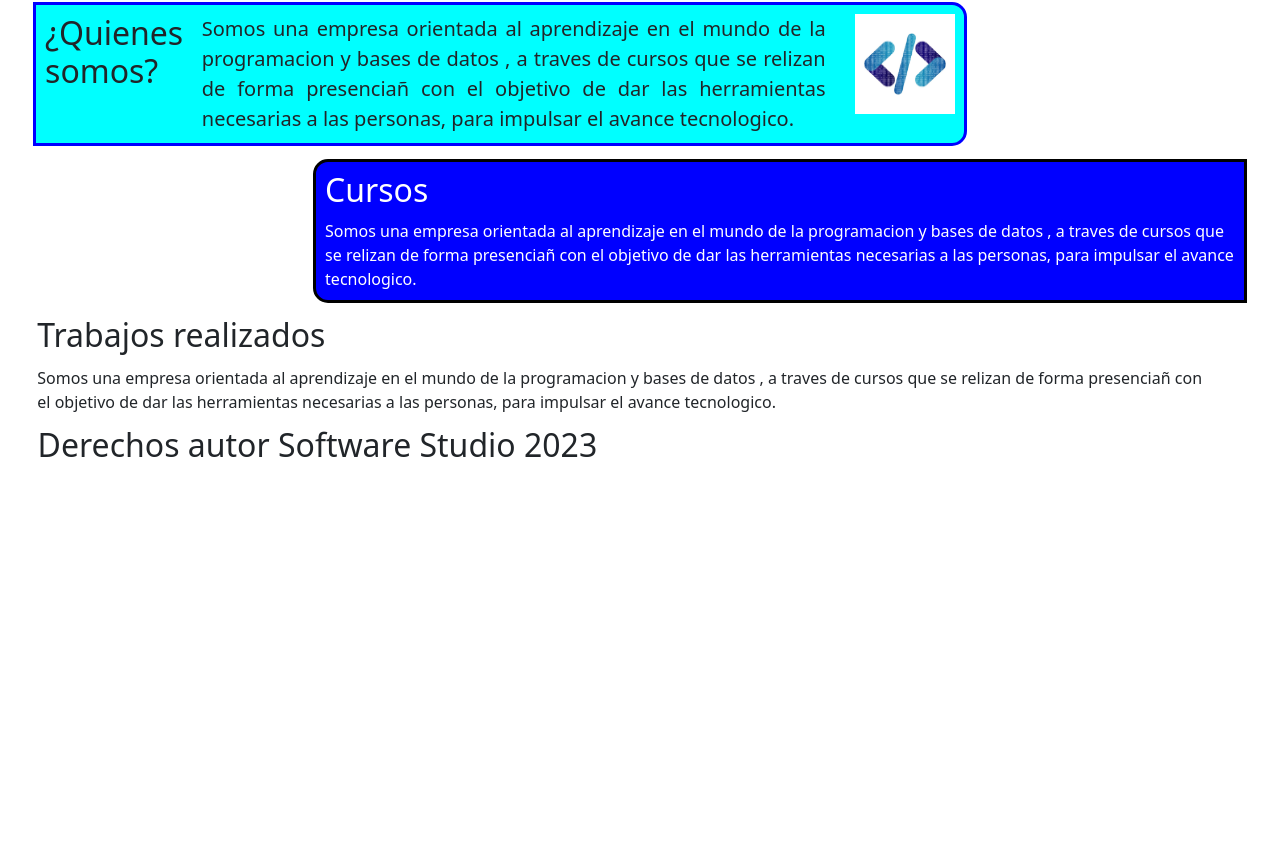
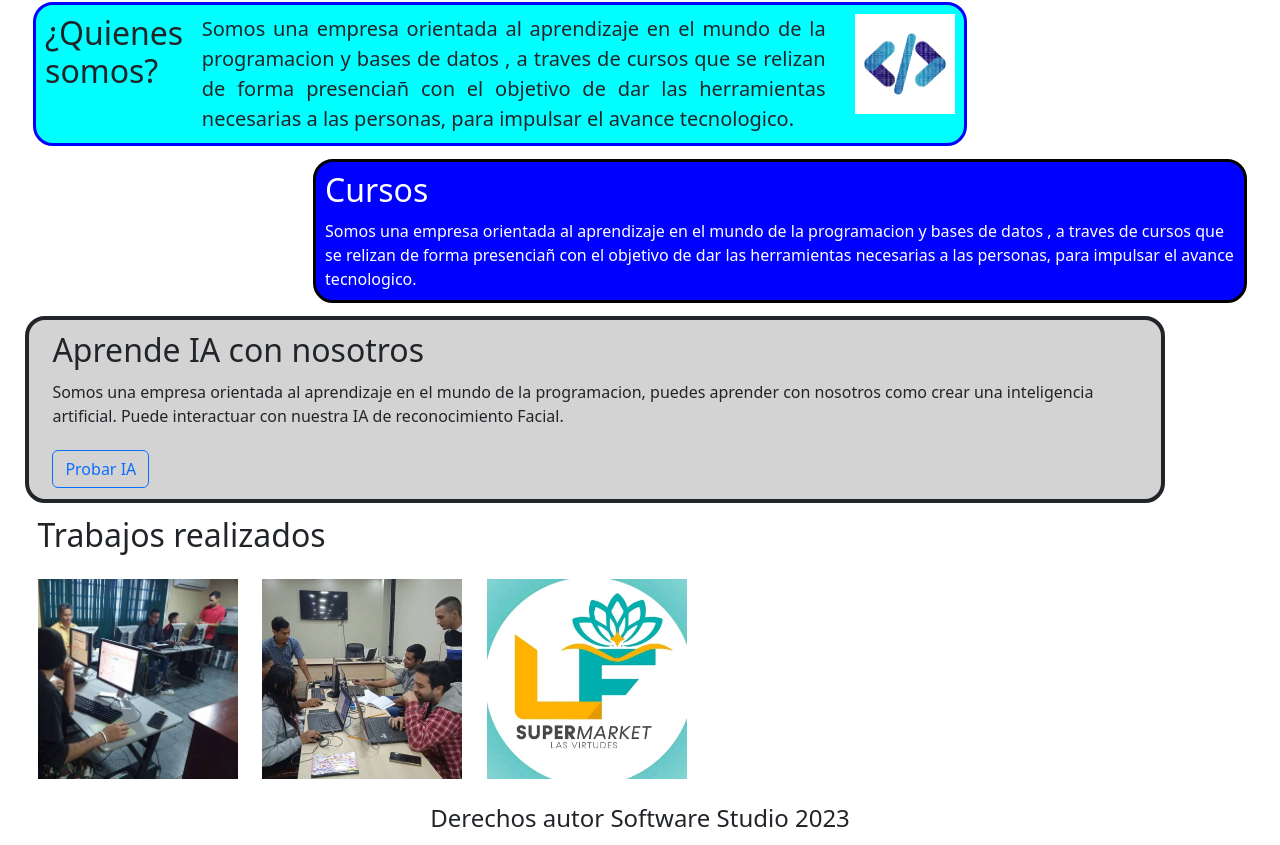
Before and after one commit to Software-Studio2023/PlataformaWeb-Academia, a Vue app in the folder Frontend/: page / in a window 1280 px wide. Shown: the part 202-1047 px from the top of the page. Before the commit the page ends 800 px from the top, so only its background shows below. Built offline with nearby package versions, Linux system fonts and the light colour scheme; what vue-sweetalert2 would draw is missing.

Commit message:
Cambios Basicos

```diff
--- a/Frontend/src/components/HelloWorld.vue
+++ b/Frontend/src/components/HelloWorld.vue
@@ -1,5 +1,6 @@
 <script setup>
 import NavigationPrincipal from './NavigationPrincipal.vue'
+import 'bootstrap/dist/css/bootstrap.min.css'
 
 </script>
 <template>
@@ -14,7 +15,7 @@ import NavigationPrincipal from './NavigationPrincipal.vue'
             , a traves de cursos que se relizan de forma presenciañ con el objetivo de dar las herramientas
             necesarias a las personas, para impulsar el avance tecnologico.
           </p>
-          <img src="../assets/logomarca.png">
+          <img class="logomarca" src="../assets/logomarca.png">
       </section>
 
       <section class="cursos">
@@ -24,15 +25,23 @@ import NavigationPrincipal from './NavigationPrincipal.vue'
             necesarias a las personas, para impulsar el avance tecnologico.</p>
       </section>
 
-      <section class="trabajos">
-        <h2>Trabajos realizados</h2>
-        <p>Somos una empresa orientada al aprendizaje en el mundo de la programacion y bases de datos
-            , a traves de cursos que se relizan de forma presenciañ con el objetivo de dar las herramientas
-            necesarias a las personas, para impulsar el avance tecnologico.</p>
+      <section class="container">
+        <h2>Aprende IA con nosotros</h2>
+        <p>Somos una empresa orientada al aprendizaje en el mundo de la programacion, puedes aprender con nosotros
+          como crear una inteligencia artificial. Puede interactuar con nuestra IA de reconocimiento Facial.
+        </p>
+            <a class="btn btn-outline-primary" href="http://localhost:3000/video/">Probar IA</a>
       </section>
 
-      <footer>
-        <h2>Derechos autor Software Studio 2023</h2>
+      <section>
+        <h2>Trabajos realizados</h2>
+        <img src="../assets/cursos.jpeg" alt="">
+        <img src="../assets/Exp.jpeg" alt="">
+        <img src="../assets/fundadora.jpeg" alt="">
+      </section>
+
+      <footer class="text-center">
+        <h4>Derechos autor Software Studio 2023</h4>
       </footer>
    </body>
 </template>
@@ -64,8 +73,7 @@ h1{
   margin-left: 20px;
   background-color: cyan;
   border-style: solid;
-  border-top-right-radius: 15px;
-  border-bottom-right-radius: 15px;
+  border-radius: 20px;
   border-color: blue;
   display: flex;
 }
@@ -75,10 +83,16 @@ h1{
   align-items: center;
   justify-content: center;
 }
+.logomarca{
+  width: 100px;
+  height: 100px;
+}
 
 img{
-  width: 100px;
-  height: 100px;
+  width: 200px;
+  height: 200px;
+  align-items: center;
+
 }
 
 .cursos{
@@ -88,12 +102,13 @@ img{
   border-color: black;
   margin-left: 300px;
   margin-right: 20px;
-  border-top-left-radius: 15px;
-  border-bottom-left-radius: 15px;
+  border-radius: 20px;
 }
- .trabajos{
-  text-align: left;
-  width: 1200px;
- }
 
+.container{
+  background-color: lightgray;
+  border: 4px;
+  border-radius: 20px;
+  border-style: solid;
+}
 </style>
--- a/Frontend/src/main.js
+++ b/Frontend/src/main.js
@@ -4,7 +4,6 @@ import router from './router'
 import store from './store/store.js'
 import VueSweetalert2 from 'vue-sweetalert2'
 import 'sweetalert2/dist/sweetalert2.min.css'
-import 'bootstrap'
 import 'bootstrap/dist/css/bootstrap.min.css'
 
 const app = createApp(App)
```
Also changed, not shown: Frontend/src/components/NavigationPrincipal.vue (line endings or trailing spaces), 1 other file (tests, documents, lock files or other folders).
